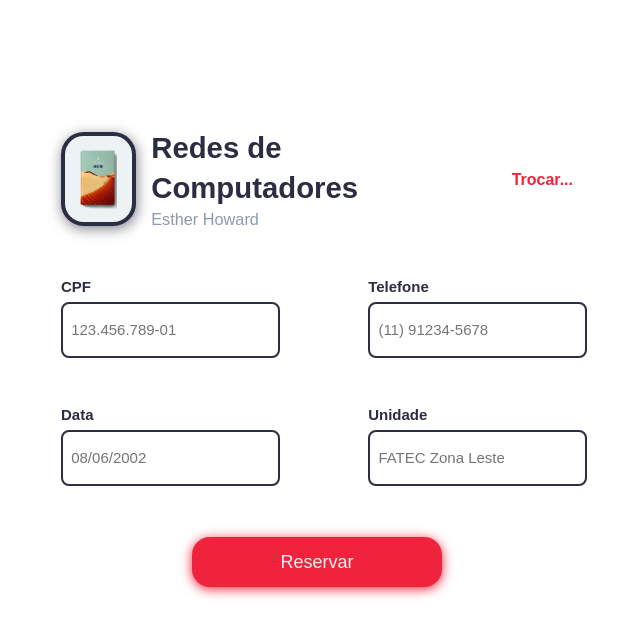
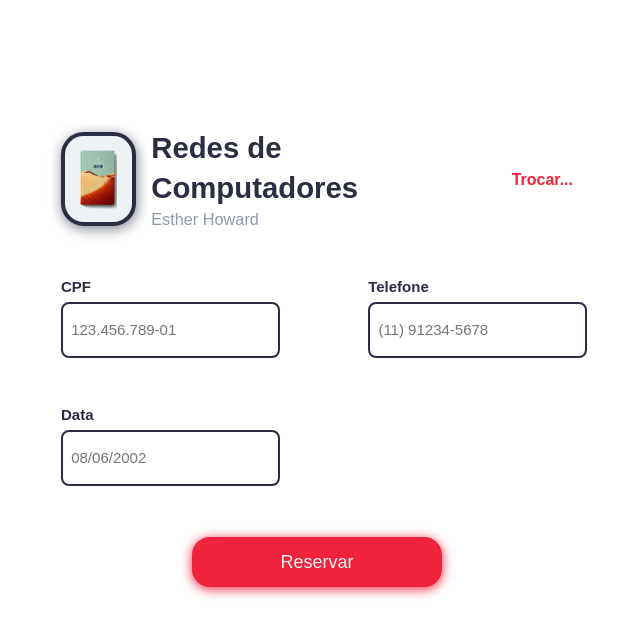
Before and after one commit to anabalves/fatec-zona-leste, an Angular app in the folder frontend/: page /reservar in a window 1280 px wide. Shown: the top 636 px of the page, without its empty margins (323-963 px from the left). Built offline with nearby package versions, Linux system fonts and the light colour scheme.

Commit message:
tirando a reserva

```diff
--- a/frontend/src/app/components/reservar/reservar.component.html
+++ b/frontend/src/app/components/reservar/reservar.component.html
@@ -17,7 +17,7 @@
                 <h3>Esther Howard</h3>
             </div>
         </div>
-        <a href="">Trocar...</a>
+        <a href="/home">Trocar...</a>
     </header>
 
     <main>
@@ -36,13 +36,9 @@
                 <h4 class="titulo-input">Data</h4>
                 <input placeholder="08/06/2002" class="input" type="text">
             </div>
-            <div>
-                <h4 class="titulo-input">Unidade</h4>
-                <input placeholder="FATEC Zona Leste" class="input" type="text">
-            </div>
         </div>
         <div class="botao">
-            <button>Reservar</button>
+            <button routerLink="/sucesso">Reservar</button>
         </div>
     </main>
 </body>
```
